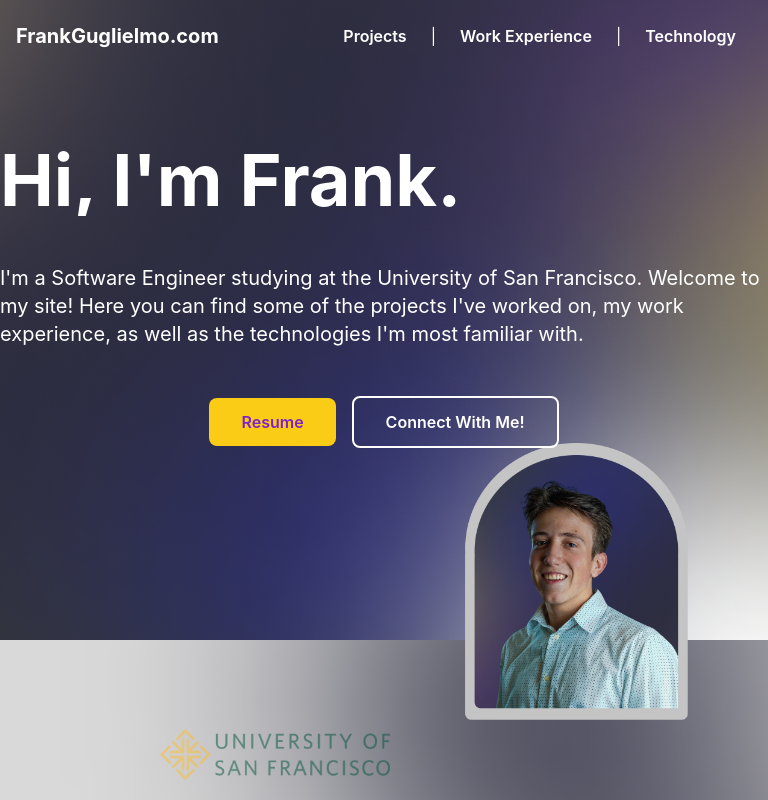
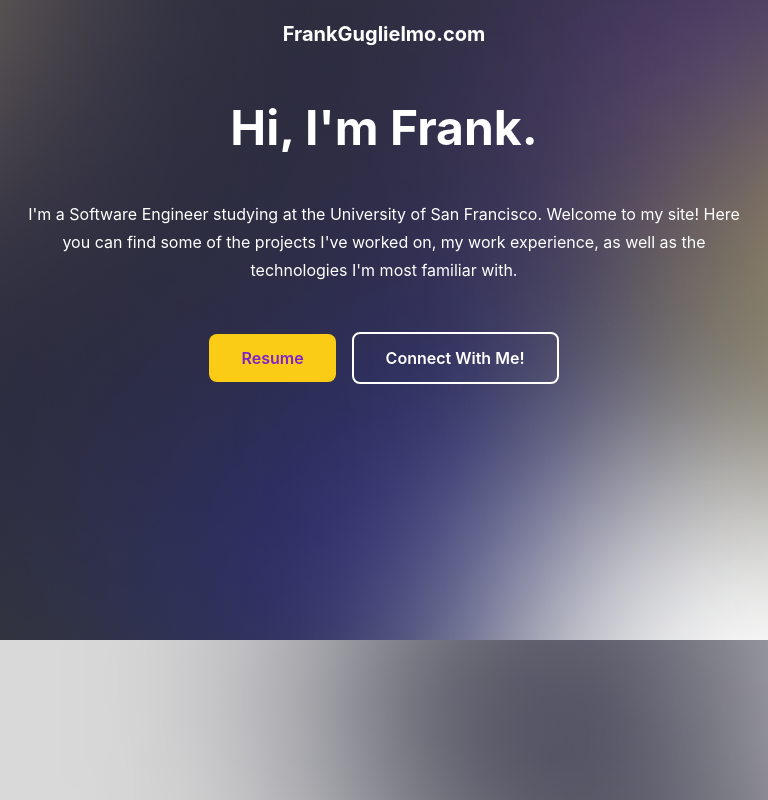
Before and after one commit to FrankGuglielmo/personal-website-v2, a React (Create React App) app: page / in a window 768 px wide. Shown: the top 800 px of the page. Built offline with nearby package versions, Linux system fonts and the light colour scheme.

Commit message:
Optimized for mobile

```diff
--- a/src/components/HeroSection.js
+++ b/src/components/HeroSection.js
@@ -32,21 +32,24 @@
       {/* Header gradient image */}
       <img src={HeaderGradient} alt="Foreground" className="absolute bottom-0 w-full h-1/5 object-cover z-0" /> {/* Adjust height as needed */}
       {/* Input the usflogo.png on top of the header gradient */}
-      <div className="absolute left-40 bottom-5 z-20" style={{width: '30%', opacity:"50%"}}> {/* Adjust width and height as necessary */}
+      <div className="absolute left-40 bottom-5 z-20 mobile-hidden" style={{width: '30%', opacity:"50%"}}> {/* Adjust width and height as necessary */}
                 <img src={USFLogo} alt="Frank" className="w-full h-full object-cover" />
         </div>
-      <div className="absolute right-20 bottom-20 z-20" style={{width: '30%'}}> {/* Adjust width and height as necessary */}
+      <div className="absolute right-20 bottom-20 z-20 mobile-hidden" style={{width: '30%'}}> {/* Adjust width and height as necessary */}
           <img src={ProfilePicture} alt="Frank" className="w-full h-full object-cover" />
         </div>
 
       {/* Content */}
-      <div className="relative z-20 pt-16 pb-16"> {/* Add padding to ensure content does not touch the edges */}
+      <div className="relative z-20 pt-16 pb-16 optimized-mobile"> {/* Add padding to ensure content does not touch the edges */}
         <div className="container mx-auto flex flex-col lg:flex-row items-center justify-between">
 
           {/* Navigation */}
           <NavBar />
+          <div className="flex items-center justify-center computer-hidden"> {/* Adjust width and height as necessary */}
+              <img src={ProfilePicture} alt="Frank" className="w-full h-full object-cover" />
+            </div>
           {/* Text content */}
-          <div className="lg:w-1/2 pt-20">
+          <div className="lg:w-1/2 pt-20 optimized-mobile-3">
             <h1 id="typing" className="text-7xl text-white font-bold mb-12">{typedText}</h1>
             <p className="mt-12 text-white text-xl mb-12">
               I'm a Software Engineer studying at the University of San Francisco. Welcome to my site! Here you can find some of the projects I've worked on, my work experience, as well as the technologies I'm most familiar with.
@@ -58,7 +61,6 @@
               <a href="https://www.linkedin.com/in/fdguglielmo/" target="_blank" className="inline-block bg-transparent border-2 border-white text-white font-semibold px-8 py-3 rounded-lg hover:bg-white hover:text-purple-700 transition duration-300" rel="noreferrer">Connect With Me!</a>
             </div>
           </div>
-          {/* Social media icons */}
         </div>
       </div>
     </div>
--- a/src/components/NavBar.js
+++ b/src/components/NavBar.js
@@ -1,11 +1,12 @@
 import React from 'react';
+import '../styles/heroSection.css';
 
 export default function NavBar() {
   return (
     <nav className="absolute top-0 left-0 w-full z-40">
       <div className="container mx-auto flex justify-between items-center p-4">
         <div className="font-bold text-xl text-white">FrankGuglielmo.com</div>
-        <div className="flex items-center">
+        <div className="flex items-center mobile-hidden">
           <a href="#projects" className="text-white px-4 py-2 hover:text-yellow-300 transition-colors font-semibold">Projects</a>
           <span className="text-white mx-2">|</span>
           <a href="#experience" className="text-white px-4 py-2 hover:text-yellow-300 transition-colors font-semibold">Work Experience</a>
--- a/src/index.css
+++ b/src/index.css
@@ -67,6 +67,10 @@
   .jobDetails {
     flex-basis: auto; /* Details take the full width on small screens */
   }
+
+  .svg-container {
+    width: 100%;
+  }
 }
 
 #typing {
--- /dev/null
+++ b/src/styles/heroSection.css
@@ -0,0 +1,52 @@
+@media (max-width: 768px) {
+    .mobile-hidden {
+        display: none;
+    }
+
+    .optimized-mobile {
+        /* Adjust the layout for smaller screens */
+        text-align: center;
+
+        /* Center and resize images */
+        img {
+          position: relative; /* Change from absolute to relative */
+          width: 50%; /* Smaller width for images */
+          height: auto; /* Adjust height automatically */
+          left: 0; /* Reset left position */
+          bottom: 0; /* Reset bottom position */
+          opacity: 1; /* Adjust opacity if needed */
+        }
+
+        /* Adjust content */
+        .container {
+          flex-direction: column;
+          padding: 20px; /* Add padding for smaller screens */
+        }
+
+        /* Resize text */
+        h1.text-7xl {
+          font-size: 3rem; /* Smaller font size */
+        }
+
+        p.text-xl {
+          font-size: 1rem; /* Smaller font size */
+        }
+      }
+
+      .optimized-mobile-2 {
+        /* Width The size of the screen */
+        width: 100%;
+      }
+
+      .optimized-mobile-3 {
+        padding-top: 20px;
+      }
+    /* Adjust NavBar and other elements as needed */
+  }
+/* Normal laptop screen */
+@media (min-width: 768px) {
+    .computer-hidden {
+        display: none;
+    }
+    /* Adjust NavBar and other elements as needed */
+  }
```
